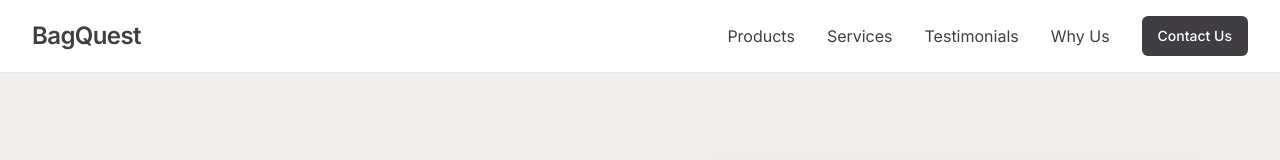
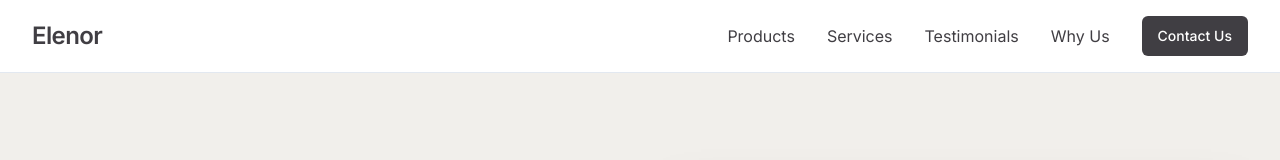
Before and after one commit to atha827392/gifting-goes-places-suite, a React (Vite) app: page / in a window 1280 px wide. Shown: the top 160 px of the page. Built offline with nearby package versions, Linux system fonts and the light colour scheme.

Commit message:
Rename website to Elenor

```diff
--- a/index.html
+++ b/index.html
@@ -4,11 +4,11 @@
   <head>
     <meta charset="UTF-8" />
     <meta name="viewport" content="width=device-width, initial-scale=1.0" />
-    <title>BagQuest - Premium Corporate Gifting Solutions</title>
+    <title>Elenor - Premium Corporate Gifting Solutions</title>
     <meta name="description" content="Premium corporate gifting bags and accessories for businesses. Customized bulk solutions with professional branding." />
-    <meta name="author" content="BagQuest" />
+    <meta name="author" content="Elenor" />
 
-    <meta property="og:title" content="BagQuest - Premium Corporate Gifting Solutions" />
+    <meta property="og:title" content="Elenor - Premium Corporate Gifting Solutions" />
     <meta property="og:description" content="Premium corporate gifting bags and accessories for businesses. Customized bulk solutions with professional branding." />
     <meta property="og:type" content="website" />
     <meta property="og:image" content="https://lovable.dev/opengraph-image-p98pqg.png" />
--- a/src/components/ContactSection.tsx
+++ b/src/components/ContactSection.tsx
@@ -38,7 +38,7 @@ const ContactSection = () => {
         from_email: formData.email,
         company: formData.company,
         message: formData.message,
-        to_email: 'corporate@bagquest.com'
+        to_email: 'corporate@elenor.com'
       };
 
       await emailjs.send(serviceId, templateId, templateParams, publicKey);
@@ -160,8 +160,8 @@ const ContactSection = () => {
               <div className="space-y-6">
                 <div>
                   <h4 className="text-lg font-medium text-charcoal mb-2">Business Email</h4>
-                  <a href="mailto:corporate@bagquest.com" className="text-navy hover:underline">
-                    corporate@bagquest.com
+                  <a href="mailto:corporate@elenor.com" className="text-navy hover:underline">
+                    corporate@elenor.com
                   </a>
                 </div>
 
--- a/src/components/Footer.tsx
+++ b/src/components/Footer.tsx
@@ -1,4 +1,3 @@
-
 import React from 'react';
 
 const Footer = () => {
@@ -9,7 +8,7 @@ const Footer = () => {
       <div className="container-custom">
         <div className="grid grid-cols-1 md:grid-cols-3 gap-8 mb-8">
           <div>
-            <h3 className="text-xl font-semibold mb-4">BagQuest</h3>
+            <h3 className="text-xl font-semibold mb-4">Elenor</h3>
             <p className="text-white/80 mb-4">
               Elevating corporate gifting with premium bags that make an impression.
             </p>
@@ -56,7 +55,7 @@ const Footer = () => {
         </div>
 
         <div className="border-t border-white/20 pt-6 text-center text-white/60 text-sm">
-          <p>&copy; {currentYear} BagQuest. All rights reserved.</p>
+          <p>&copy; {currentYear} Elenor. All rights reserved.</p>
         </div>
       </div>
     </footer>
--- a/src/components/Navbar.tsx
+++ b/src/components/Navbar.tsx
@@ -11,7 +11,7 @@ const Navbar = () => {
       <div className="container-custom">
         <div className="flex justify-between items-center">
           <a href="/" className="text-charcoal font-semibold text-xl md:text-2xl tracking-tight">
-            BagQuest
+            Elenor
           </a>
 
           {/* Desktop Navigation */}
```
